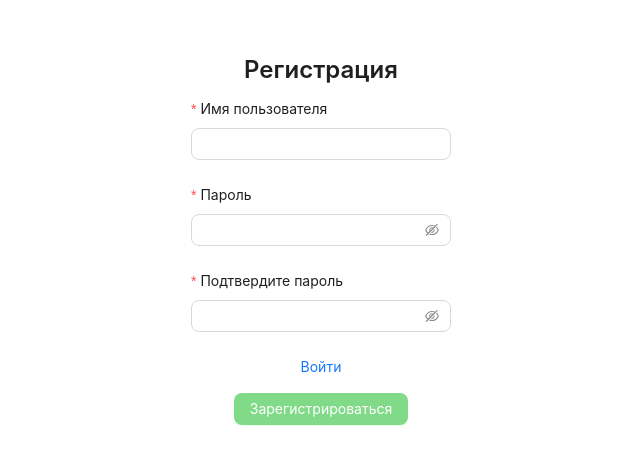
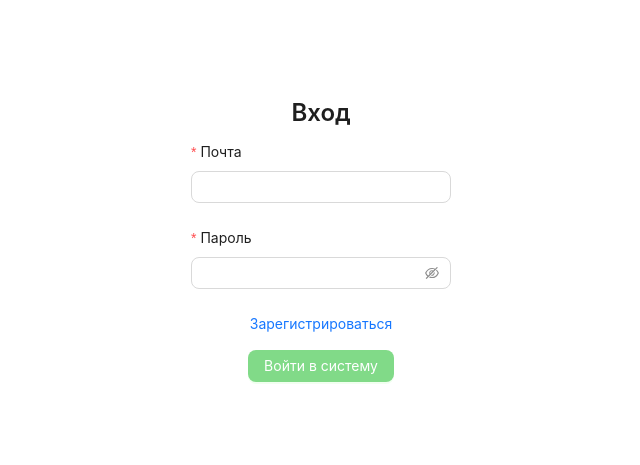
Before and after one commit to pieceowater-dev/QPay-frontend, a React (Vite) app: page / in a window 1280 px wide. Shown: the part 149-614 px from the top of the page, without its empty margins (319-959 px from the left). Built offline with nearby package versions, Linux system fonts and the light colour scheme.

Commit message:
fix: auth and query

```diff
--- a/package.json
+++ b/package.json
@@ -12,7 +12,9 @@
     "preview": "vite preview"
   },
   "dependencies": {
+    "@tanstack/react-query": "^5.29.2",
     "antd": "^5.16.1",
+    "axios": "^1.6.8",
     "dotenv": "^16.4.5",
     "i18next": "^23.10.1",
     "react": "^18.2.0",
--- a/src/app/providers/app.tsx
+++ b/src/app/providers/app.tsx
@@ -18,12 +18,12 @@ export const useNotify = () => {
 
 export const App = () => {
   const openNotification = (
-    type: INotificationType,
     title: string,
-    subtitle: string,
-    placement: NotificationArgsProps['placement'],
+    type?: INotificationType,
+    subtitle?: string,
+    placement?: NotificationArgsProps['placement'],
   ) => {
-    notification[type]({
+    notification[type || 'error']({
       message: title,
       description: subtitle,
       placement,
--- a/src/app/providers/model/interface.ts
+++ b/src/app/providers/model/interface.ts
@@ -7,10 +7,10 @@ export interface IProvidersProps {
 
 export interface INotifyContextType {
   openNotification: (
-    type: INotificationType,
     title: string,
-    subtitle: string,
-    placement: NotificationArgsProps['placement'],
+    type?: INotificationType,
+    subtitle?: string,
+    placement?: NotificationArgsProps['placement'],
   ) => void
 }
 
--- a/src/pages/auth/auth.tsx
+++ b/src/pages/auth/auth.tsx
@@ -5,31 +5,64 @@ import { useNotify } from 'app/providers/app'
 import { IMainFields } from 'pages/auth/model/interface'
 import { StyledForgetPass, StyledFormContainer } from 'pages/auth/model/styles'
 import React, { FC } from 'react'
+import { useCookies } from 'react-cookie'
+import axiosInstance from 'shared/api/api-query/api-query'
 import { useToggle } from 'shared/lib/hooks/use-toggle'
 
 export const Auth: FC = () => {
   const [auth, handleAuth] = useToggle()
   const { openNotification } = useNotify()
+  const [_, updateToken] = useCookies(['token'])
 
   const onFinish: FormProps<IMainFields>['onFinish'] = (data) => {
-    if (!auth && data.password !== data.confirm)
-      return openNotification('error', 'Пароли не совпадают', '', 'bottomRight')
+    if (auth && data.password !== data.confirm) return openNotification('Пароли не совпадают')
+
+    if (auth) {
+      axiosInstance
+        .post('/auth/registration', { ...data, confirm: undefined })
+        .then(() => {
+          openNotification('Регистрация прошла успешно', 'success')
+          handleAuth()
+        })
+        .catch(() => {
+          openNotification('Что-то пошло не так')
+        })
+    } else {
+      axiosInstance
+        .post('/auth/login', data)
+        .then((res) => {
+          updateToken('token', res.data.token)
+        })
+        .catch(() => {
+          openNotification('Что-то пошло не так')
+        })
+    }
   }
 
   return (
     <StyledFormContainer>
       <Title level={3} style={{ textAlign: 'center' }}>
-        {auth ? 'Вход' : 'Регистрация'}
+        {!auth ? 'Вход' : 'Регистрация'}
       </Title>
       <Form
         onFinish={onFinish}
-        initialValues={{ username: '', password: '', confirm: '' }}
+        initialValues={{ email: '', password: '', confirm: '' }}
         layout={'vertical'}
       >
+        {auth && (
+          <Form.Item<IMainFields>
+            label={'Имя пользователя'}
+            name={'name'}
+            rules={[{ required: true, message: 'Введите имя пользователя' }]}
+          >
+            <Input />
+          </Form.Item>
+        )}
+
         <Form.Item<IMainFields>
-          label={'Имя пользователя'}
-          name={'username'}
-          rules={[{ required: true, message: 'Введите имя пользователя' }]}
+          label={'Почта'}
+          name={'email'}
+          rules={[{ required: true, message: 'Введите почту' }]}
         >
           <Input />
         </Form.Item>
@@ -42,7 +75,7 @@ export const Auth: FC = () => {
           <Input.Password />
         </Form.Item>
 
-        {!auth && (
+        {auth && (
           <Form.Item<IMainFields>
             label={'Подтвердите пароль'}
             name={'confirm'}
@@ -54,12 +87,12 @@ export const Auth: FC = () => {
 
         <Space style={{ display: 'flex', flexDirection: 'column', gap: '5px' }}>
           <StyledForgetPass>
-            <Link onClick={handleAuth}>{!auth ? 'Войти' : 'Зарегистрироваться'}</Link>
+            <Link onClick={handleAuth}>{auth ? 'Войти' : 'Зарегистрироваться'}</Link>
           </StyledForgetPass>
 
           <Form.Item>
             <Button type='primary' htmlType='submit'>
-              {auth ? 'Войти в систему' : 'Зарегистрироваться'}
+              {!auth ? 'Войти в систему' : 'Зарегистрироваться'}
             </Button>
           </Form.Item>
         </Space>
--- a/src/pages/auth/model/interface.ts
+++ b/src/pages/auth/model/interface.ts
@@ -1,5 +1,6 @@
 export type IMainFields = {
-  username: string
+  email: string
   password: string
   confirm?: string
+  name?: string
 }
--- a/src/pages/main/main-page.tsx
+++ b/src/pages/main/main-page.tsx
@@ -1,11 +1,14 @@
 import { Flex } from 'antd'
 import { Auth } from 'pages/auth'
 import React, { FC } from 'react'
+import { useCookies } from 'react-cookie'
 
 export const MainPage: FC = () => {
+  const [{ token }] = useCookies(['token'])
+
   return (
     <Flex justify={'center'} align={'center'} style={{ height: '100vh', flexDirection: 'column' }}>
-      <Auth />
+      {token ? <>Ты в сети</> : <Auth />}
     </Flex>
   )
 }
--- /dev/null
+++ b/src/shared/api/api-query/api-query.ts
@@ -0,0 +1,7 @@
+import axios from 'axios'
+
+const axiosInstance = axios.create({
+  baseURL: 'http://192.168.0.144',
+})
+
+export default axiosInstance
```
